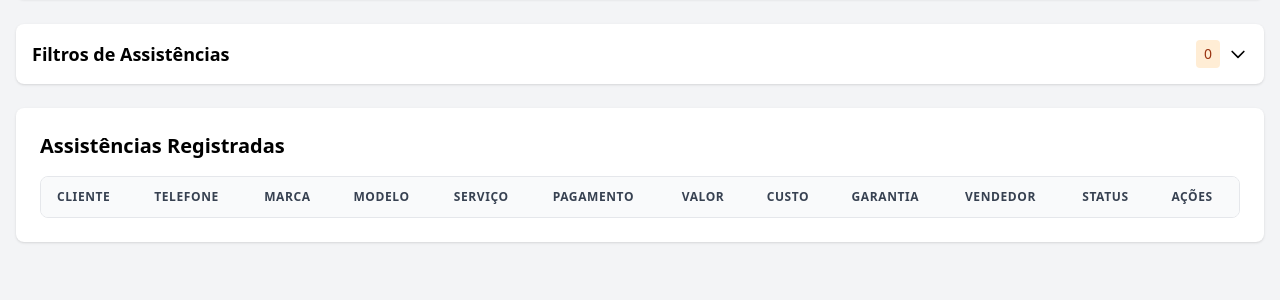
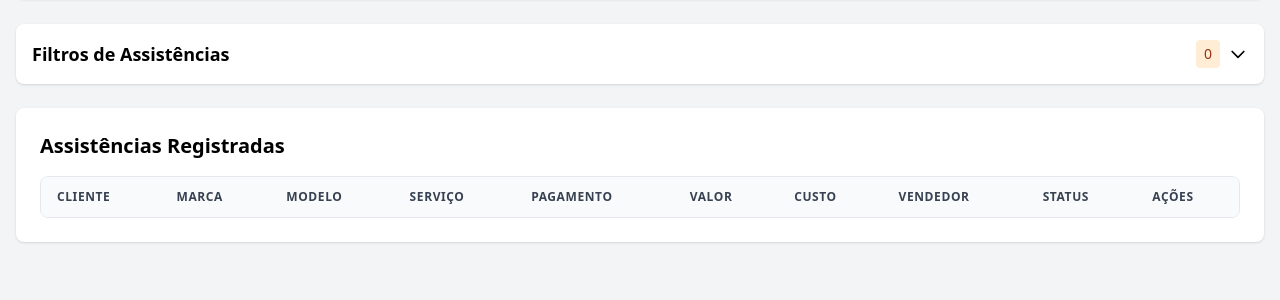
Before and after one commit to jeancarlossnj-hue/controle-caixa, a Flask app: page /tbassistencia in a window 1280 px wide. Shown: the part 152-452 px from the top of the page. Run offline with Flask 3, Linux system fonts and the light colour scheme; lists and menus that the app fills with data are empty; some libraries are stand-ins or nearby versions.

Commit message:
fix(assistencia): alinhar campos (servico_realizado), incluir forma_pagamento, ajustar fetch p/ Railway

```diff
--- a/static/assistencia.js
+++ b/static/assistencia.js
@@ -423,17 +423,20 @@ function carregarAssistencias() {
             tabela.innerHTML = "";
 
             assistencias.forEach(a => {
+                // 🔹 Corrigir formatação de custo
                 const custoBruto = a.custo_servico ? a.custo_servico.toString().replace(/[^\d.,-]/g, '') : null;
                 const custoNum = custoBruto ? parseFloat(custoBruto.replace(',', '.')) : null;
                 const custoTexto = (custoNum || custoNum === 0) && !isNaN(custoNum)
                     ? `R$ ${custoNum.toFixed(2)}`
                     : "-";
 
+                // 🔹 Corrigir formatação do valor
                 const valorTexto = a.valor_servico != null && !isNaN(parseFloat(a.valor_servico))
                     ? `R$ ${parseFloat(a.valor_servico).toFixed(2)}`
                     : "-";
 
-                const statusPendente = !a.custo_servico || a.status === 'pendente';
+                // 🔹 Status visual
+                const statusPendente = !a.custo_servico || a.status === "pendente";
                 const statusHTML = statusPendente
                     ? `<button onclick="abrirModalCustoAssistencia(${a.id})"
                 class="bg-yellow-200 text-yellow-800 border border-yellow-400 px-3 py-1 rounded font-semibold hover:bg-yellow-300 transition">
@@ -441,24 +444,23 @@ function carregarAssistencias() {
              </button>`
                     : `<span class="bg-green-200 text-green-800 px-3 py-1 rounded font-semibold">Concluído</span>`;
 
+                // 🔹 Criar linha da tabela
                 const tr = document.createElement("tr");
                 tr.className = "hover:bg-gray-50";
                 tr.innerHTML = `
           <td class="px-4 py-3">${a.nome_cliente || "-"}</td>
-            <td class="px-4 py-3">${a.telefone_cliente || "-"}</td>
           <td class="px-4 py-3">${a.marca_aparelho || "-"}</td>
           <td class="px-4 py-3">${a.modelo_aparelho || "-"}</td>
           <td class="px-4 py-3">${a.servico_realizado || "-"}</td>
           <td class="px-4 py-3">${a.forma_pagamento || "-"}</td>
-            <td class="px-4 py-3">${valorTexto}</td>
-            <td class="px-4 py-3">${custoTexto}</td>
-            <td class="px-4 py-3">${a.garantia || "-"}</td>
+          <td class="px-4 py-3 whitespace-nowrap text-right">${valorTexto}</td>
+          <td class="px-4 py-3 whitespace-nowrap text-right">${custoTexto}</td>
           <td class="px-4 py-3">${a.nome_vendedor || "-"}</td>
           <td class="px-4 py-3">${statusHTML}</td>
-            <t  d class="px-4 py-3 flex gap-2"
+
+          <td class="px-4 py-3 flex gap-2"
               data-id="${a.id}"
               data-cliente="${a.nome_cliente || '-'}"
-                data-telefone="${a.telefone_cliente || '-'}"
               data-marca="${a.marca_aparelho || '-'}"
               data-modelo="${a.modelo_aparelho || '-'}"
               data-servico="${a.servico_realizado || '-'}"
@@ -466,12 +468,23 @@ function carregarAssistencias() {
               data-valor="${valorTexto}"
               data-custo="${custoTexto}"
               data-vendedor="${a.nome_vendedor || '-'}"
-                data-garantia="${a.garantia || '-'}"
               data-status="${a.status || '-'}"
               data-data="${a.data_registro || '-'}">
-                <button onclick="verDetalhesAssistencia(this)" class="px-3 py-1 bg-gray-100 border border-gray-400    rounded text-gray-800 hover:bg-gray-200">Ver</button>
-                <button onclick="abrirModalEditarAssistencia(${a.id})" class="px-3 py-1 bg-blue-100 border    border-blue-400 rounded text-blue-800 hover:bg-blue-200">Editar</button>
-                <button onclick="excluirAssistencia(${a.id})" class="px-3 py-1 bg-red-100 border border-red-400   rounded text-red-800 hover:bg-red-200">Excluir</button>
+
+              <button onclick="verDetalhesAssistencia(this)"
+                class="px-3 py-1 bg-gray-100 border border-gray-400 rounded text-gray-800 hover:bg-gray-200">
+                Ver
+              </button>
+
+              <button onclick="abrirModalEditarAssistencia(${a.id})"
+                class="px-3 py-1 bg-blue-100 border border-blue-400 rounded text-blue-800 hover:bg-blue-200">
+                Editar
+              </button>
+
+              <button onclick="excluirAssistencia(${a.id})"
+                class="px-3 py-1 bg-red-100 border border-red-400 rounded text-red-800 hover:bg-red-200">
+                Excluir
+              </button>
           </td>
         `;
                 tabela.appendChild(tr);
@@ -479,6 +492,7 @@ function carregarAssistencias() {
         })
         .catch(err => console.error("❌ Erro ao carregar assistências:", err));
 }
+
 
 
 
@@ -938,38 +952,39 @@ function abrirModalEditarAssistencia(botao, idAssistencia) {
 
 
 function verDetalhesAssistencia(botao) {
-    const celula = botao.closest("td");
+    const tr = botao.closest("tr");
+    if (!tr) return alert("❌ Linha não encontrada.");
+
+    // Busca os dados diretamente das células
+    const colunas = tr.querySelectorAll("td");
     const dados = {
-        nome: celula.dataset.cliente,
-        telefone: celula.dataset.telefone,
-        marca: celula.dataset.marca,
-        modelo: celula.dataset.modelo,
-        servico: celula.dataset.servico,
-        forma: celula.dataset.forma,
-        valor: celula.dataset.valor,
-        custo: celula.dataset.custo,
-        garantia: celula.dataset.garantia,
-        vendedor: celula.dataset.vendedor,
-        status: celula.dataset.status,
-        data: celula.dataset.data
+        cliente: colunas[0]?.textContent.trim() || "-",
+        marca: colunas[1]?.textContent.trim() || "-",
+        modelo: colunas[2]?.textContent.trim() || "-",
+        servico: colunas[3]?.textContent.trim() || "-",
+        forma_pagamento: colunas[4]?.textContent.trim() || "-",
+        valor: colunas[5]?.textContent.trim() || "-",
+        custo: colunas[6]?.textContent.trim() || "-",
+        vendedor: colunas[7]?.textContent.trim() || "-",
+        status: colunas[8]?.textContent.trim() || "-"
     };
 
+    // Monta o conteúdo do modal
     const div = document.getElementById("conteudo-detalhes-assistencia");
     div.innerHTML = `
-    <p><b>Cliente:</b> ${dados.nome}</p>
-    <p><b>Telefone:</b> ${dados.telefone}</p>
-    <p><b>Marca/Modelo:</b> ${dados.marca} / ${dados.modelo}</p>
+    <p><b>Cliente:</b> ${dados.cliente}</p>
+    <p><b>Marca:</b> ${dados.marca}</p>
+    <p><b>Modelo:</b> ${dados.modelo}</p>
     <p><b>Serviço:</b> ${dados.servico}</p>
-    <p><b>Forma de Pagamento:</b> ${dados.forma}</p>
+    <p><b>Pagamento:</b> ${dados.forma_pagamento}</p>
     <p><b>Valor:</b> ${dados.valor}</p>
     <p><b>Custo:</b> ${dados.custo}</p>
-    <p><b>Garantia:</b> ${dados.garantia}</p>
     <p><b>Vendedor:</b> ${dados.vendedor}</p>
     <p><b>Status:</b> ${dados.status}</p>
-    <p><b>Data:</b> ${dados.data}</p>
     `;
     document.getElementById("modal-detalhes-assistencia").classList.remove("hidden");
 }
+
 
 function fecharModalDetalhesAssistencia() {
     document.getElementById("modal-detalhes-assistencia").classList.add("hidden");
--- a/templates/tbassistencia.html
+++ b/templates/tbassistencia.html
@@ -146,14 +146,12 @@
                     <thead class="bg-gray-50">
                         <tr class="text-left text-xs font-semibold text-gray-700 uppercase tracking-wider">
                             <th class="px-4 py-3">Cliente</th>
-                            <th class="px-4 py-3">Telefone</th>
                             <th class="px-4 py-3">Marca</th>
                             <th class="px-4 py-3">Modelo</th>
                             <th class="px-4 py-3">Serviço</th>
                             <th class="px-4 py-3">Pagamento</th>
                             <th class="px-4 py-3">Valor</th>
                             <th class="px-4 py-3">Custo</th>
-                            <th class="px-4 py-3">Garantia</th>
                             <th class="px-4 py-3">Vendedor</th>
                             <th class="px-4 py-3">Status</th>
                             <th class="px-4 py-3">Ações</th>
```
Lines whose indentation alone changed are shown as unchanged.
